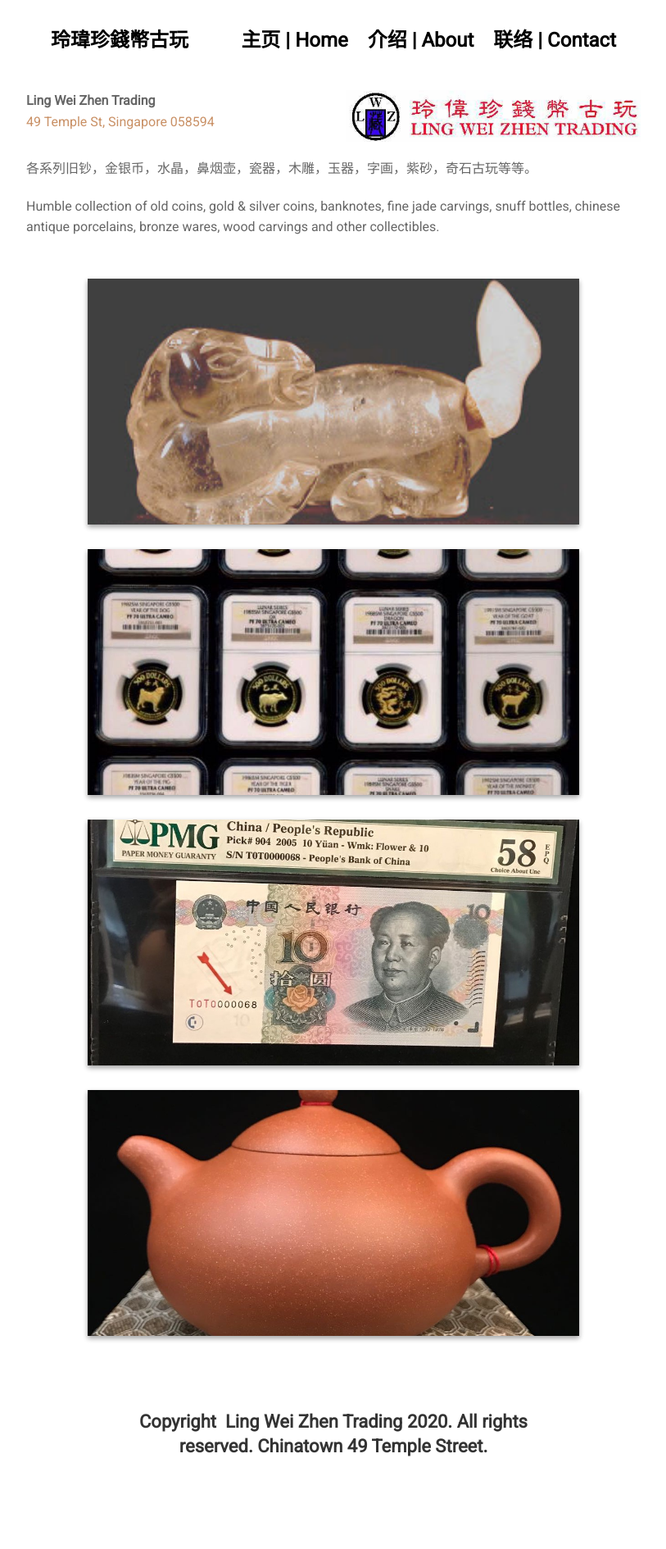
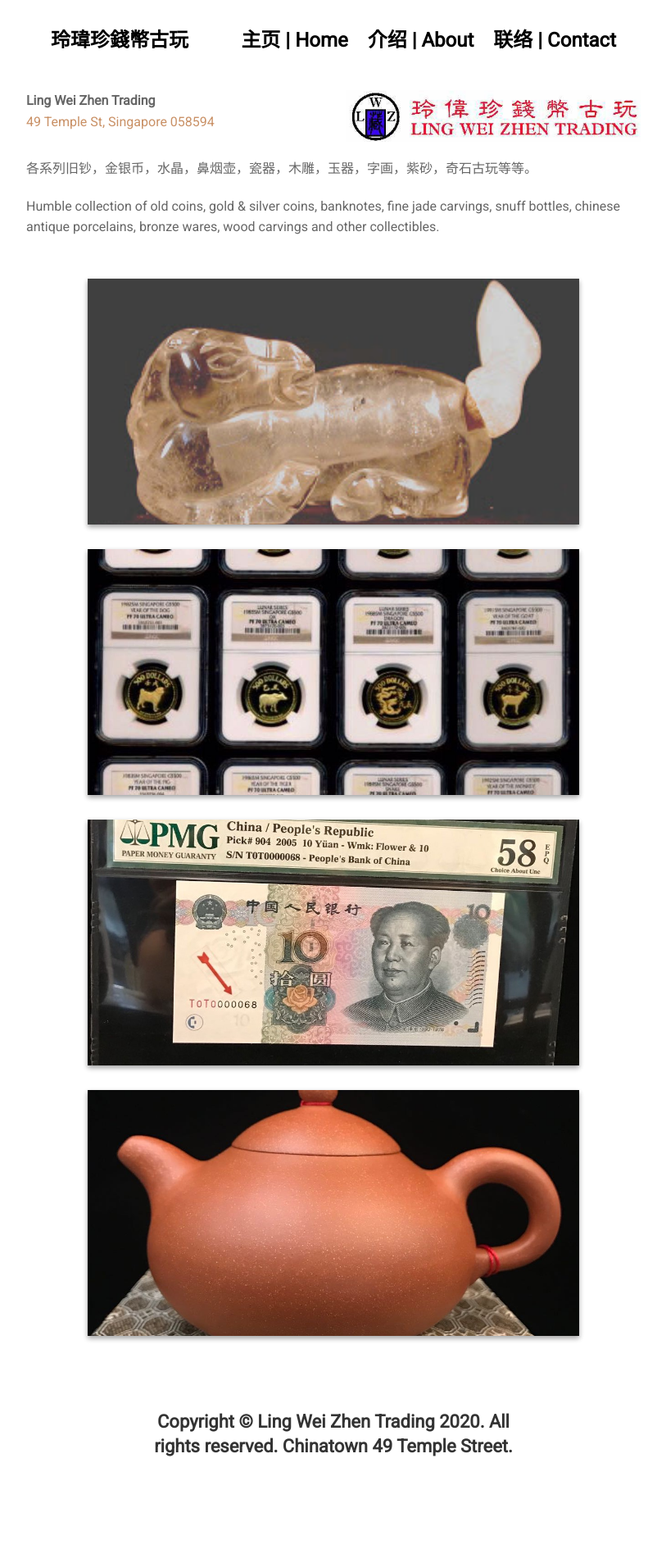
Before and after one commit to jellingwei/jellingwei.github.io, a Jekyll site: the page built from index.html, in a window 1280 px wide. Shown: the whole page at 82% size, without its empty margins (233-1046 px from the left). Built offline with Jekyll 4.4.1, drawn with Linux system fonts in a browser that asks for light colours; nearby versions of some CDN libraries.

Commit message:
Update settings.yml

```diff
--- a/_data/settings.yml
+++ b/_data/settings.yml
@@ -86,7 +86,7 @@ projects:
 #
 
 footer: >
-  <h4> Copyright <i class="fa fa-user-copyright" aria-hidden="true"></i> Ling Wei Zhen Trading 2020. All rights reserved. Chinatown 49 Temple Street.</h4>
+  <h4> Copyright © Ling Wei Zhen Trading 2020. All rights reserved. Chinatown 49 Temple Street.</h4>
 
 #-------------------------------
 # Contact Section
```
